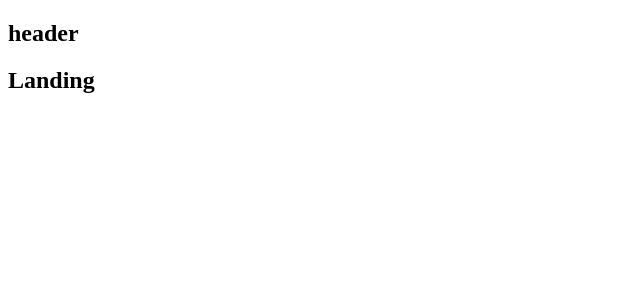
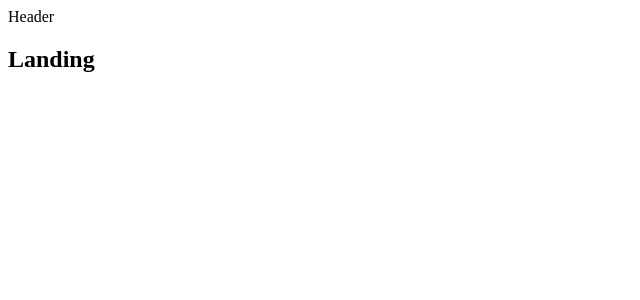
Before and after one commit to torrentdu64/server2, a React (Create React App) app in the folder client/: page / in a window 1280 px wide. Shown: the top 300 px of the page, without its empty margins (0-640 px from the left). Built offline with nearby package versions, Linux system fonts and the light colour scheme.

Commit message:
create components

```diff
--- a/client/package.json
+++ b/client/package.json
@@ -8,6 +8,7 @@
     }
   },
   "dependencies": {
+    "materialize-css": "^0.100.2",
     "react": "^16.0.0",
     "react-dom": "^16.0.0",
     "react-redux": "^5.0.6",
--- a/client/src/components/App.js
+++ b/client/src/components/App.js
@@ -1,7 +1,7 @@
 import React from 'react';
 import { BrowserRouter, Route } from 'react-router-dom';
 
-const  Header = () => <h2>header</h2>;
+import Header from './Header';
 const  Dashboard = () => <h2>Dashboard</h2>;
 const  SurveyNew = () => <h2>SurveyNew</h2>;
 const  Landing = () => <h2>Landing</h2>;
--- /dev/null
+++ b/client/src/components/Header.js
@@ -0,0 +1,15 @@
+import React, { Component } from 'react';
+
+
+class Header extends Component {
+  render() {
+    return (
+      <div >
+        Header
+      </div>
+      );
+  }
+}
+
+
+export default Header;
```
Also changed, not shown: 1 other file (tests, documents, lock files or other folders).
